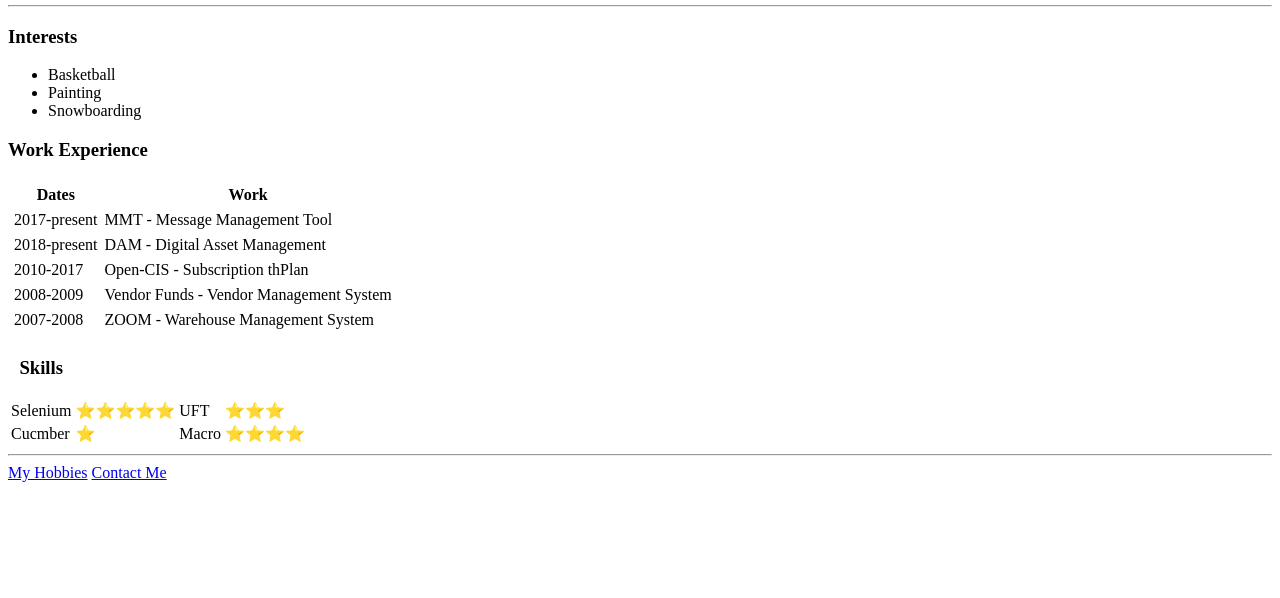
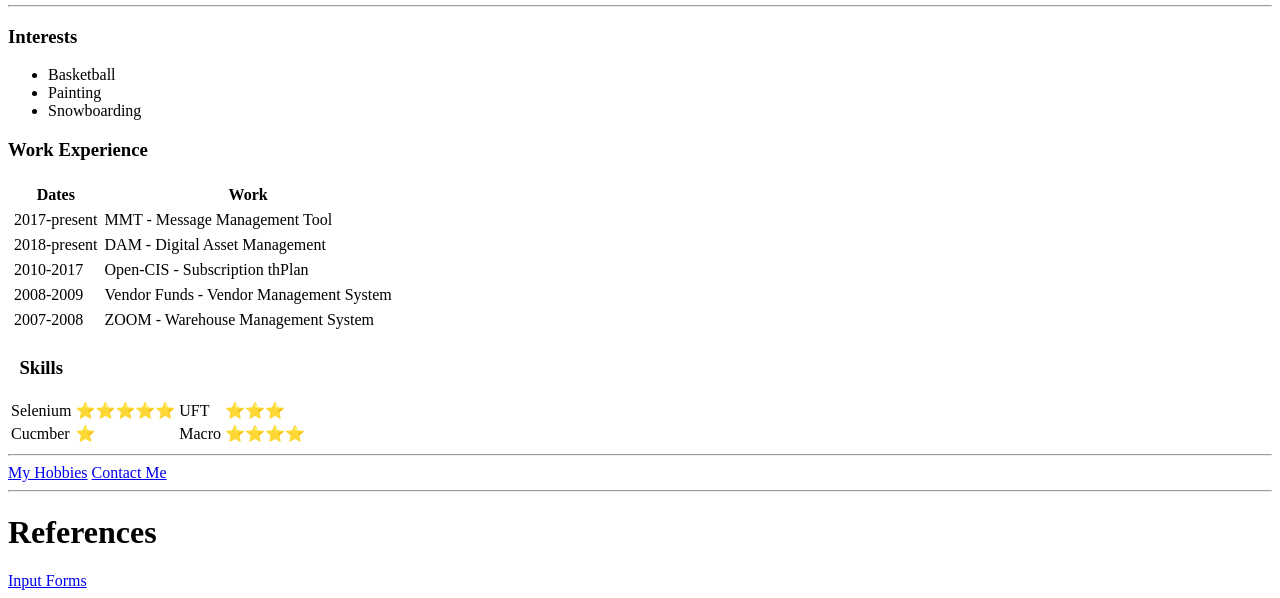
Before and after one commit to ThisIsGerlin0422/cv, a plain HTML site: page index.html in a window 1280 px wide. Shown: the part 207-805 px from the top of the page. Drawn offline with Linux system fonts and the light colour scheme.

Commit message:
update to index

```diff
--- a/index.html
+++ b/index.html
@@ -72,5 +72,8 @@
   <hr>
   <a href="hobbies.html">My Hobbies</a>
   <a href="contactme.html">Contact Me</a>
+  <hr>
+  <h1>References</h1>
+  <a href="InputForms.html">Input Forms</a>
    </body>
 </html>
```
